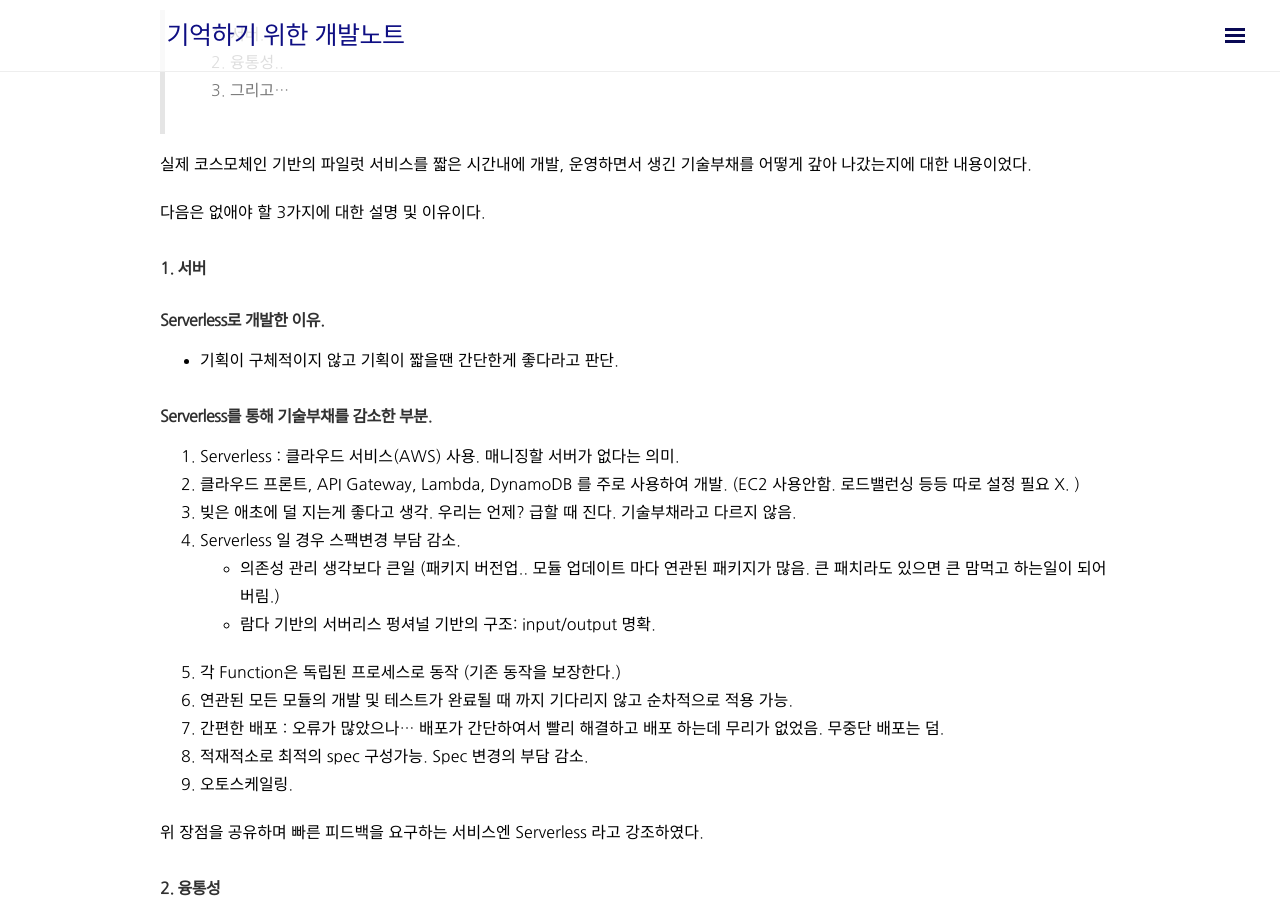
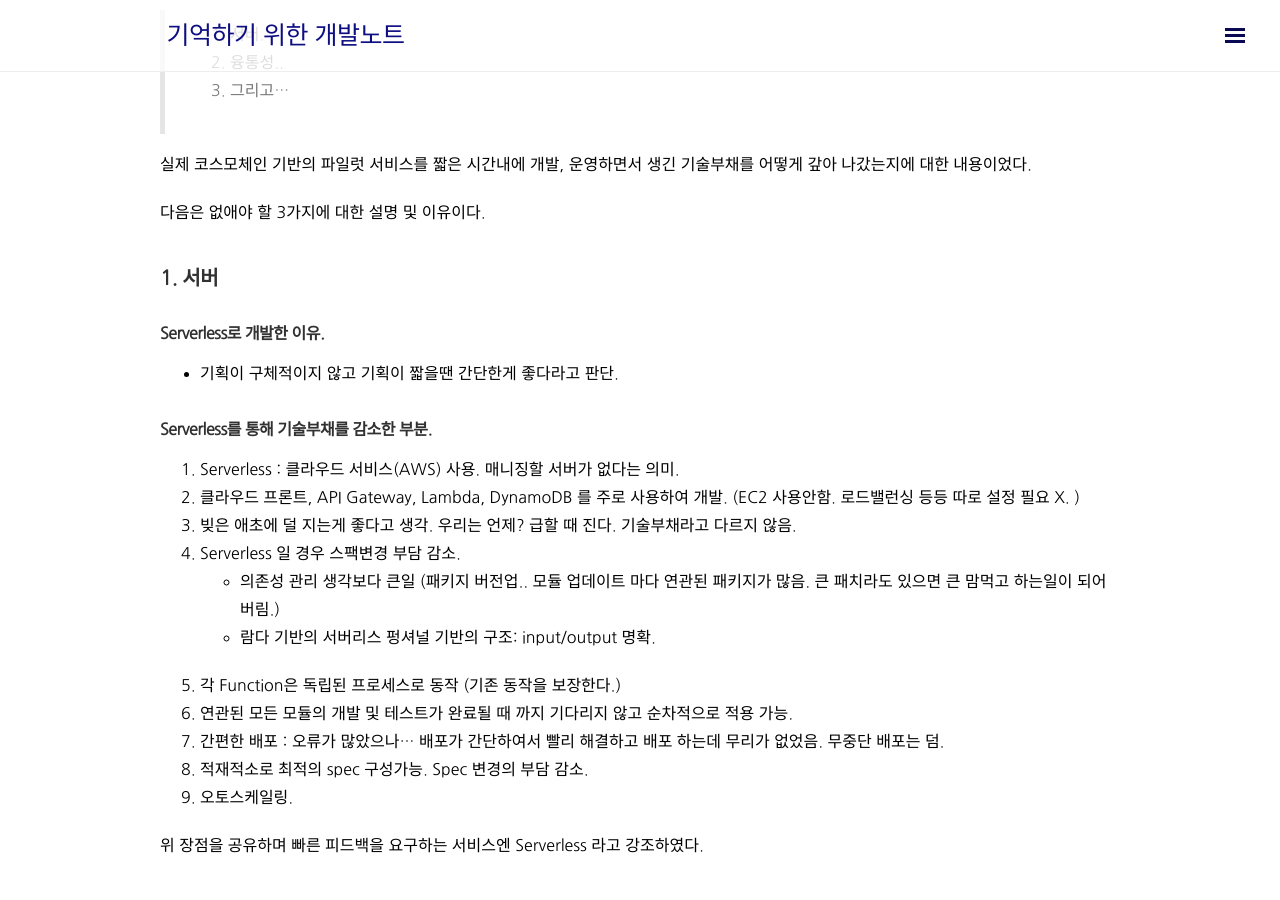
Before and after one commit to jmlim/jmlim.github.com, a Jekyll site: the page built from _posts/2018-12-18-masocon-remove-three.md, in a window 1280 px wide and 900 px high, scrolled down 412 px. Built offline with Jekyll 4.4.1, drawn with Linux system fonts in a browser that asks for light colours; nearby versions of some CDN libraries; comment, search, counter and statistics services are not loaded.

Commit message:
title 폰트 크기 변경.

```diff
--- a/_posts/2018-12-18-masocon-remove-three.md
+++ b/_posts/2018-12-18-masocon-remove-three.md
@@ -20,11 +20,11 @@ tags: [MASOCON, 마소콘, 기술부채, Serverless, 융통성, Surprise]
 
 다음은 없애야 할 3가지에 대한 설명 및 이유이다.
 
-### 1. 서버
-#### Serverless로 개발한 이유.
+## 1. 서버
+### Serverless로 개발한 이유.
  - 기획이 구체적이지 않고 기획이 짧을땐 간단한게 좋다라고 판단.
 
-#### Serverless를 통해 기술부채를 감소한 부분.
+### Serverless를 통해 기술부채를 감소한 부분.
  1. Serverless : 클라우드 서비스(AWS) 사용. 매니징할 서버가 없다는 의미.
  2. 클라우드 프론트, API Gateway, Lambda, DynamoDB 를 주로 사용하여 개발. (EC2 사용안함. 로드밸런싱 등등 따로 설정 필요 X. )
  3. 빚은 애초에 덜 지는게 좋다고 생각. 우리는 언제? 급할 때 진다. 기술부채라고 다르지 않음.
@@ -39,9 +39,9 @@ tags: [MASOCON, 마소콘, 기술부채, Serverless, 융통성, Surprise]
 
 위 장점을 공유하며 빠른 피드백을 요구하는 서비스엔 Serverless 라고 강조하였다.
 
-### 2. 융통성
+## 2. 융통성
 
-#### 서비스 개발이나 일정에 융통성, 예외 사항을 두지 않기.
+### 서비스 개발이나 일정에 융통성, 예외 사항을 두지 않기.
 
 > EX ) 우리는 왜 빚을 질까
 > - 갚을능력되면 빚을 짐.
@@ -52,13 +52,13 @@ tags: [MASOCON, 마소콘, 기술부채, Serverless, 융통성, Surprise]
 
 그러나 빚쟁이한텐 자비가 없고 기술부채도 마찬가지이다.
 
-#### Twil 소개 (This week I Learned) : 한 주간 개발자가 공부한 내용을 공유하는 자리.
+### Twil 소개 (This week I Learned) : 한 주간 개발자가 공부한 내용을 공유하는 자리.
  1. 데일리 미팅 후 5~15분
  2. 기술블로그 발행 ( engineering.huiseoul.com)
  3. 많이 모인김에 컨퍼런스도 열어봄
  4. 특징 : 노 융통성! -> 서비스 오픈날에도 함.
 
-#### Twil을 하면서 사람들은 뭘 공부할까 궁금하여 통계를 내봄.
+### Twil을 하면서 사람들은 뭘 공부할까 궁금하여 통계를 내봄.
  1. 기본적으로 궁금한것들을 공부 함.
  2. 5월에 Lambda에 빠짐. 람다 기본개볌 핸들러 로컬테스트
     - 람다와 관련한 프레임워크 apex, aped up...
@@ -75,10 +75,10 @@ tags: [MASOCON, 마소콘, 기술부채, Serverless, 융통성, Surprise]
 
 마지막으로..
 
-### 3. Surprise
+## 3. Surprise
   - Surprise는 놀라게 하다. 경악하게 하다의 뜻...
 
-#### 개발자가 많이하는 Surprise.
+### 개발자가 많이하는 Surprise.
   1. 로컬에 몰래 따놓은 브랜치. 고독한 실험. 예고없이 올라온 PR
   2. 프로젝트 방향성과 조금 다른 개발
       - ex) 기획에 없는 개발...
@@ -89,7 +89,7 @@ Surprise 시엔 미리 동료들에게 공유 할 것을 요청하였다.
 
 > 갑툭튀 노노...
 
-### 번외로 팀으로 일해서 좋은 이유를 설명하였다.
+## 번외로 팀으로 일해서 좋은 이유를 설명하였다.
 
 1.  내 프로그램 X : 책임이 분담되고 혼자서는 못 이뤄낼 결과물이며 동료의 재능을 이용 할 수 있다는 점. 생각지 못한 아이디어를 줄 것이라고 하였다.
 2.  혼자서 다 하지 않아도 됨. -> 규모가 크거나 팀에 필요한 일이라면 분담하게 될 것.
@@ -98,7 +98,7 @@ Surprise 시엔 미리 동료들에게 공유 할 것을 요청하였다.
 > 결론 : 빚도 자산이다. <br>
 > 갚아나가는 과정에서 기술 노하우도 쌓고 팀원들하고도 가까워질 수도 있다~!
 
-### Q & A
+## Q & A
  1. 팀웤다지는방법?
     - 데일리미팅 (10시 정각에 만남, 컨디션, 오늘 무슨일했는지, 내일 무슨일했는지.. 실제는 목소리를 듣는것이 목적.)
     - 리뷰 (깃랩사용. 껄그러운 일이 없도록 치열하게 리뷰를 함. 하지만 나쁜소리만 할 수는 없으니 칭찬도 곁들인다.)
@@ -109,14 +109,14 @@ Surprise 시엔 미리 동료들에게 공유 할 것을 요청하였다.
     - 람다가 차지하는 비율이 전체에서 20%밖에 안듬. 하지만 서비스에 따라 다르므로 검토가 필요.
 
 
-### 느낀점
+## 느낀점
 강연자분이 매우 명확한 3가지의 방법을 제시해주었다. <br>
 실제로 기술공유에 대한 부분이나 갑툭튀 개발을 하는 경우에 대한 부분에 대하여 많은 공감을 하였다.
 서버리스에 대한 부분은 들으면서 .. "아 저렇게도 할 수 있겠구나." 라는 생각이 들어 서비스가 그렇게 크지 않을 경우 시도해 볼만 하다는 생각이 들었다.<br>
 (다른것 보다 부하에 대해 신경을 조금 덜 써도 된다는 기대가 좀 들긴했다., 최근에 맡은 서비스가 종종 트래픽이 몰려오는 서비스라..) <br>
 일단 공부차원에서 먼저 저 구성에 대하여 찾아봐야겠다. (사실 클라우드 프론트랑.. 람다만 조금 써봤다..)
 
-#### 관련자료
+### 관련자료
  - https://www.imaso.co.kr/archives/4481
  - http://it.chosun.com/site/data/html_dir/2018/12/15/2018121500760.html
 
```
Also changed, not shown: _posts/2018-12-17-masocon-2080.md (+5 -5 lines).
